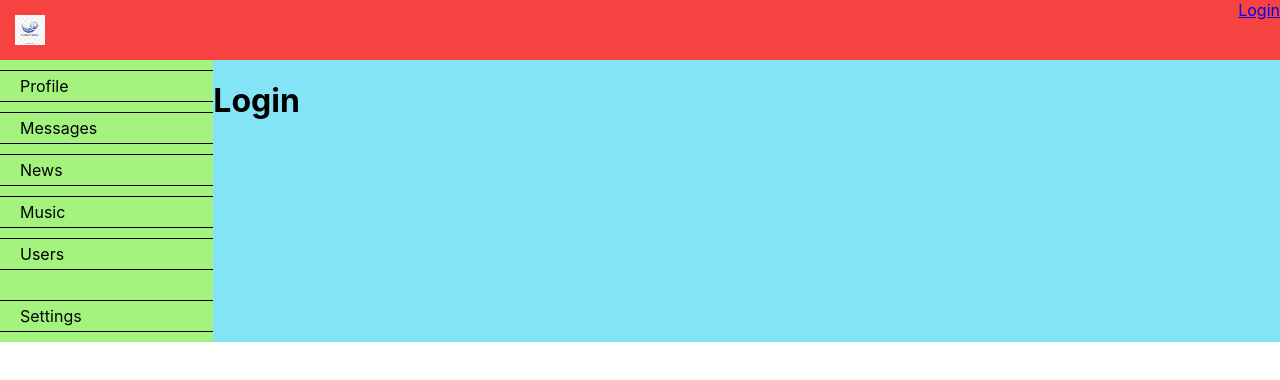
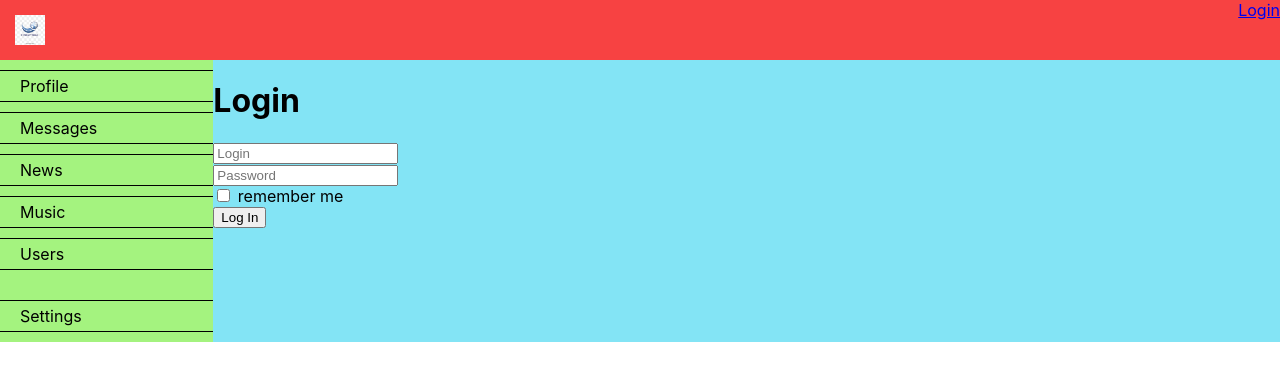
Before and after one commit to duracell27/social_network, a React (Create React App) app: page /login in a window 1280 px wide. Shown: the top 380 px of the page. Built offline with nearby package versions, Linux system fonts and the light colour scheme; no server answers.

Commit message:
75 lesson

```diff
--- a/package.json
+++ b/package.json
@@ -10,6 +10,7 @@
     "react-router-dom": "^5.1.2",
     "react-scripts": "3.4.1",
     "redux": "^4.0.5",
+    "redux-form": "^8.3.1",
     "redux-thunk": "^2.3.0"
   },
   "scripts": {
--- a/src/Components/Login/Login.jsx
+++ b/src/Components/Login/Login.jsx
@@ -1,13 +1,42 @@
 import React from 'react';
 import cls from './Login.module.css';
+import {Field, reduxForm} from "redux-form";
 
 const Login = () => {
+    const onSubmit = (formData) => {
+            debugger
+    }
     return (
         <div className={cls.login}>
             <h1>Login</h1>
+            <LoginReduxForm onSubmit={onSubmit}/>
         </div>
     )
 
 }
 
+const LoginForm = (props) => {
+    debugger
+    return (
+            <form onSubmit={props.handleSubmit}>
+                <div>
+                    <Field placeholder={'Login'} name={'login'} component={'input'}/>
+                </div>
+                <div>
+                    <Field placeholder={'Password'} name={'password'} component={'input'}/>
+                </div>
+                <div>
+                    <Field type={'checkbox'} name={'rememberMe'} component={'input'}/> remember me
+                </div>
+                <div>
+                    <button>Log In</button>
+                </div>
+            </form>
+    )
+}
+
+let LoginReduxForm = reduxForm({
+    form: 'login'
+})(LoginForm);
+
 export default Login;
--- a/src/redux/reduxStore.js
+++ b/src/redux/reduxStore.js
@@ -4,12 +4,14 @@
 import usersReducer from "./usersReducer";
 import authReducer from "./AuthReducer";
 import thunkMiddleware from 'redux-thunk';
+import {reducer as formReducer} from "redux-form";
 
 let redusers = combineReducers({
     profile: profileReducer,
     messages: messagesReducer,
     users: usersReducer,
-    auth: authReducer
+    auth: authReducer,
+    form: formReducer
 });
 
 let store = createStore(redusers, applyMiddleware(thunkMiddleware));
```
Also changed, not shown: 1 other file (tests, documents, lock files or other folders).
